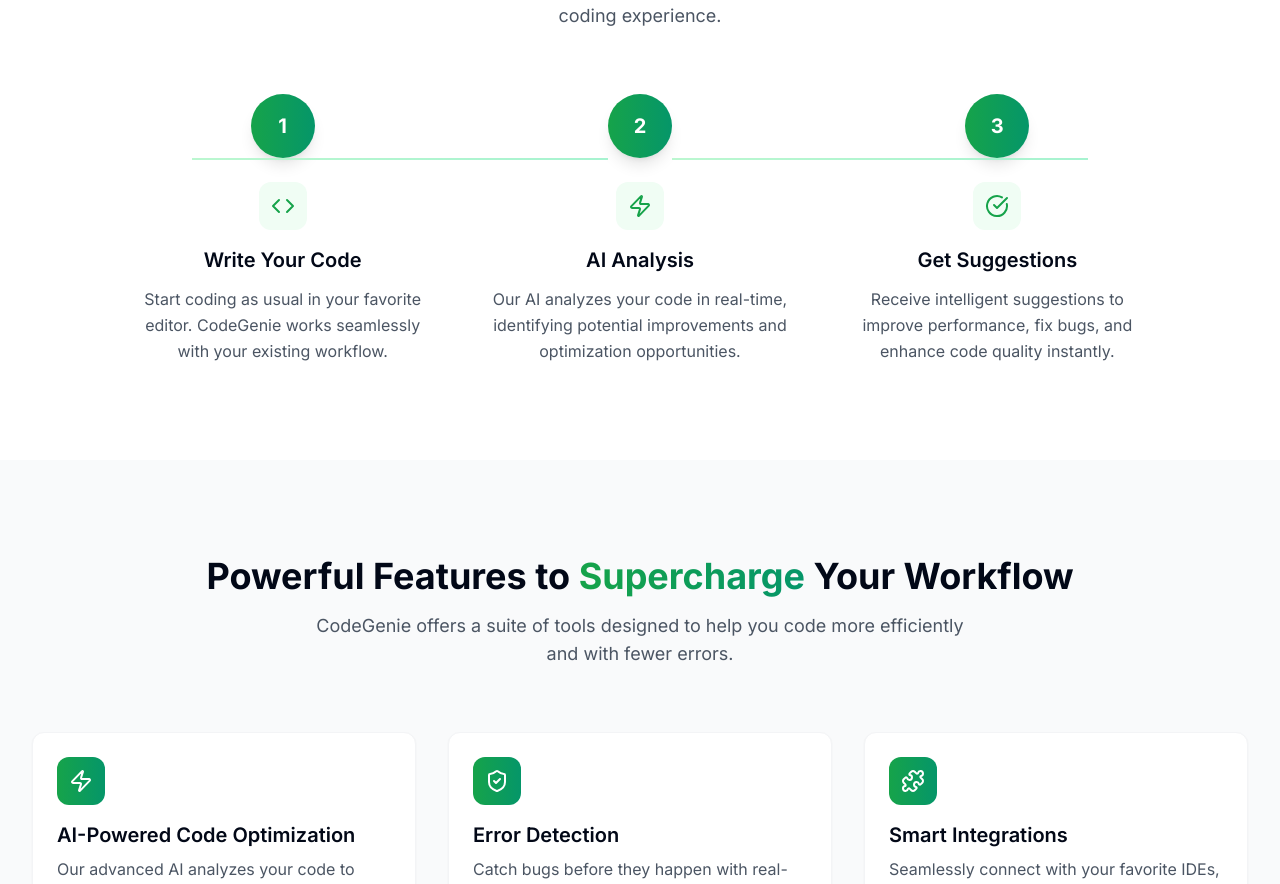
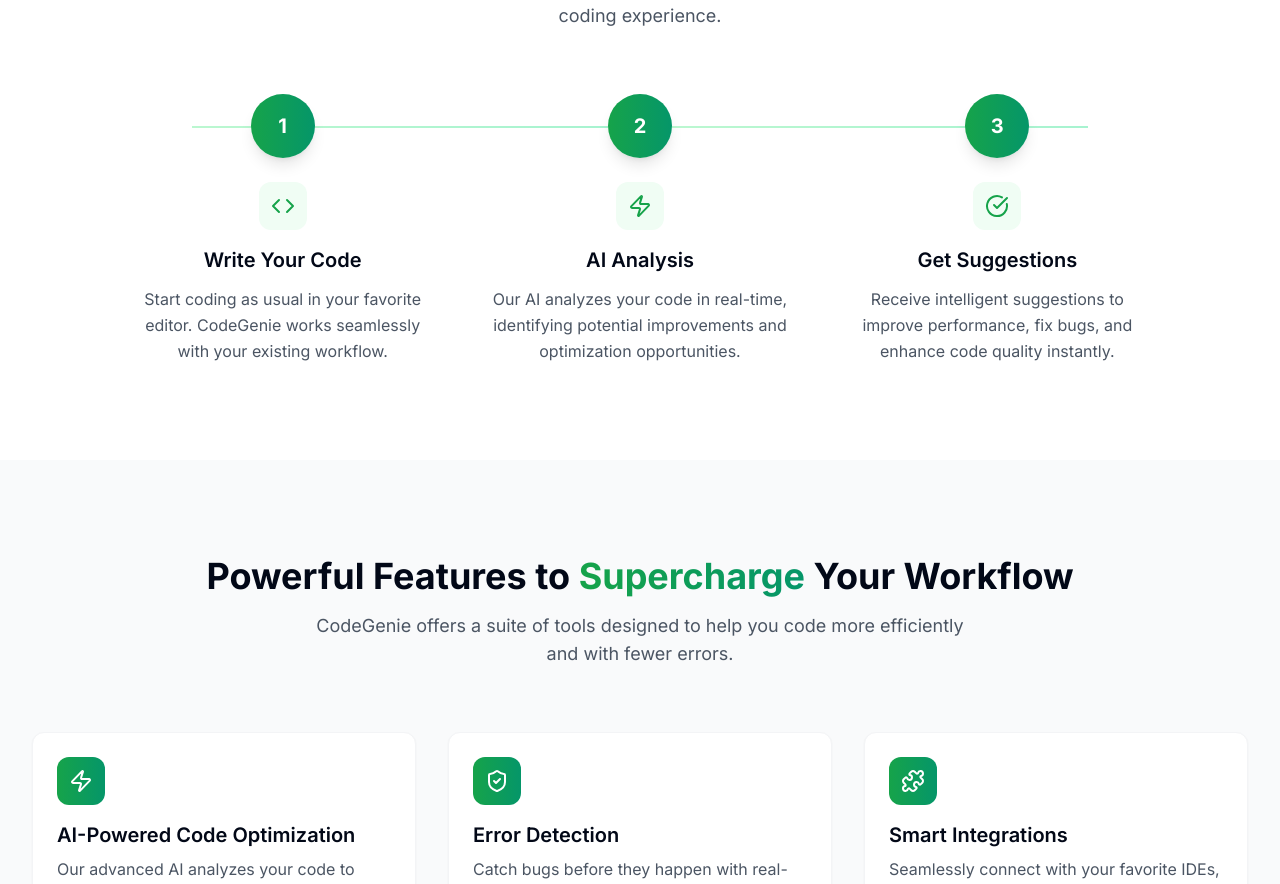
Before and after one commit to roope257/codegenie-landing-magic, a React (Vite) app: page / in a window 1280 px wide. Shown: the part 965-1849 px from the top of the page. Built offline with nearby package versions, Linux system fonts and the light colour scheme.

Commit message:
Fix: Steps section line positioning
Move the connecting lines in the "How It Works" section behind the numbered circles.

```diff
--- a/src/components/Steps.tsx
+++ b/src/components/Steps.tsx
@@ -15,7 +15,7 @@ const StepCard = ({
 }) => (
   <div className="relative text-center">
     {/* Step number with gradient background */}
-    <div className="mx-auto mb-6 h-16 w-16 rounded-full gradient-bg flex items-center justify-center text-white font-bold text-xl shadow-lg">
+    <div className="mx-auto mb-6 h-16 w-16 rounded-full gradient-bg flex items-center justify-center text-white font-bold text-xl shadow-lg relative z-10">
       {number}
     </div>
 
@@ -75,8 +75,8 @@ const Steps = () => {
           </div>
         ))}
 
-        {/* Connecting lines - positioned below the circles */}
-        <div className="hidden md:block absolute top-16 left-0 w-full h-0.5 pointer-events-none">
+        {/* Connecting lines - positioned behind the circles */}
+        <div className="hidden md:block absolute top-8 left-0 w-full h-0.5 pointer-events-none z-0">
           <div className="flex justify-between items-center h-full max-w-5xl mx-auto px-8">
             <div className="flex-1 h-0.5 bg-gradient-to-r from-green-200 to-emerald-200 mx-8"></div>
             <div className="flex-1 h-0.5 bg-gradient-to-r from-green-200 to-emerald-200 mx-8"></div>
```
